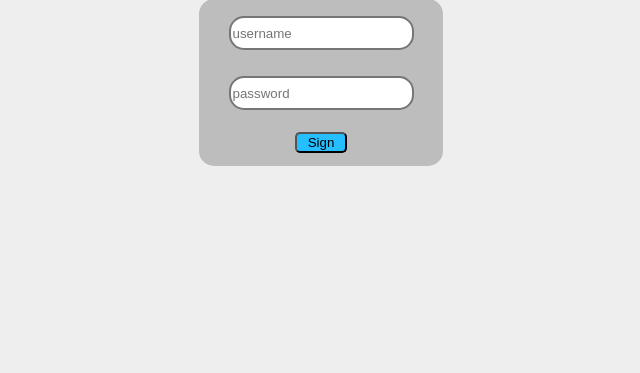
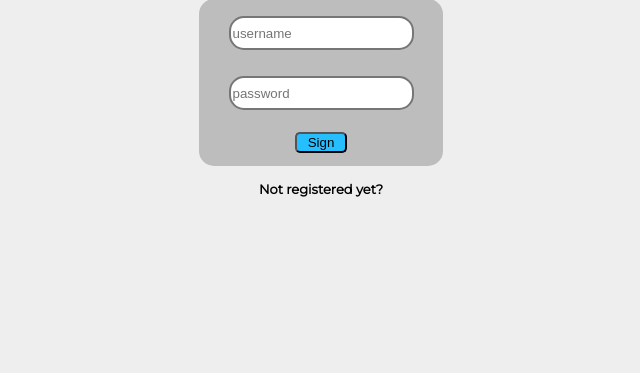
Before and after one commit to alon-bendavid/livre-or, a PHP site: page /pages/connexion.php in a window 1280 px wide. Shown: the part 188-561 px from the top of the page, without its empty margins (319-959 px from the left). Run offline with PHP 8.4, Linux system fonts and the light colour scheme.

Commit message:
site is working only css is left to do

```diff
--- a/css/style.css
+++ b/css/style.css
@@ -28,9 +28,15 @@ h1{
 
 
 }
-h2{
+  h2{
     font-family: 'Montserrat', sans-serif;
     font-size: medium;
+
+}
+.small_link{
+    font-family: 'Montserrat', sans-serif;
+    font-size:small;
+    color: black;
 
 }
 input{
--- a/pages/connexion.php
+++ b/pages/connexion.php
@@ -50,6 +50,10 @@ $con->close();
 
     </form>
 
+    <h2><a class="small_link" href="inscription.php">
+            Not registered yet?
+        </a></h2>
+
 </body>
 
 </html>
```
